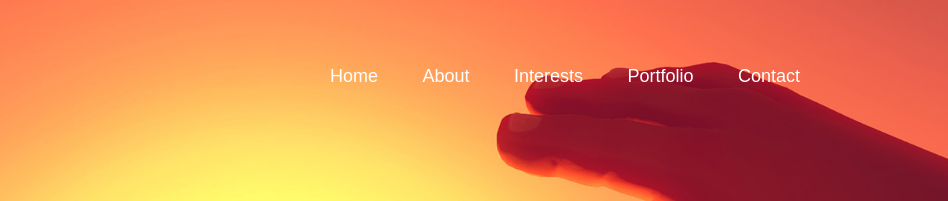
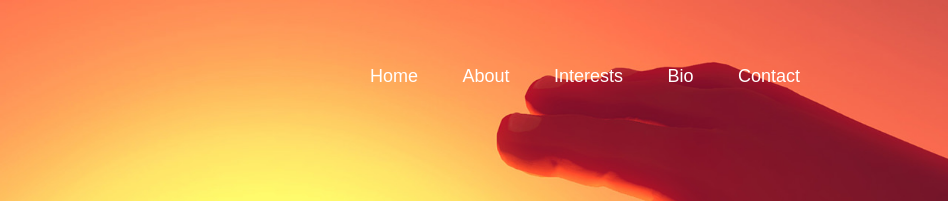
Before and after one commit to JubairRahman/Bio, a plain HTML site: page index.html in a window 1280 px wide. Shown: the top 201 px of the page, 332-1280 px from the left. Drawn offline with nearby package versions, Linux system fonts and the light colour scheme.

Commit message:
change nav bar name portfolio to bio

```diff
--- a/index.html
+++ b/index.html
@@ -21,7 +21,7 @@
                     <li><a href="#hearder" >Home</a></li>
                     <li><a href="#about" >About</a></li>
                     <li><a href="#services">Interests</a></li>
-                    <li><a href="https://jubairrahman.github.io/Bio-site/">Portfolio</a></li>
+                    <li><a href="https://jubairrahman.github.io/Bio-site/">Bio</a></li>
                     <li><a href="#contact">Contact</a></li>
                     <i class="fa-solid fa-xmark" onclick="closemenu()"></i>
                  </ul>
```
